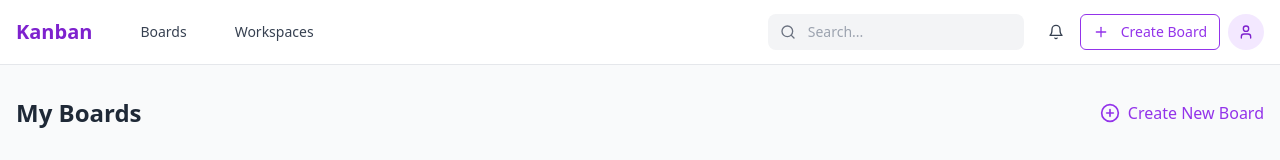
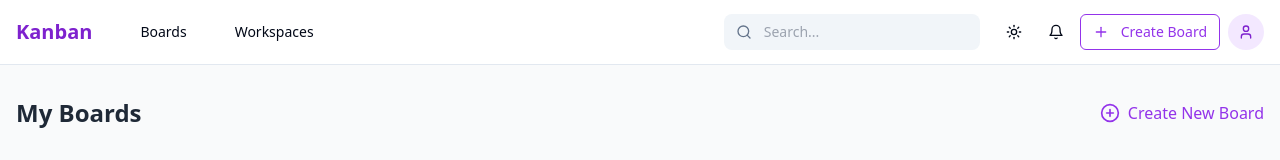
Before and after one commit to sanketdorle-github/task-track-tower, a React (Vite) app: page /dashboard in a window 1280 px wide. Both pictures are taken after typing "name@example.com", "Sample123" into the empty fields and a click on the button "Sign In". Shown: the top 160 px of the page. Built offline with nearby package versions, Linux system fonts and the light colour scheme.

Commit message:
Add theme switch
Implement dark and light theme switching functionality.

```diff
--- a/src/components/layout/AppHeader.tsx
+++ b/src/components/layout/AppHeader.tsx
@@ -11,6 +11,7 @@ import {
   DropdownMenuSeparator,
   DropdownMenuTrigger,
 } from "@/components/ui/dropdown-menu";
+import { ThemeToggle } from "@/components/theme/ThemeToggle";
 
 interface AppHeaderProps {
   onCreateBoardClick?: () => void;
@@ -31,11 +32,11 @@ const AppHeader: React.FC<AppHeaderProps> = ({ onCreateBoardClick }) => {
   const user = JSON.parse(localStorage.getItem("user") || "{}");
 
   return (
-    <header className="bg-white border-b border-gray-200 sticky top-0 z-10">
+    <header className="bg-background border-b border-border sticky top-0 z-10">
       <div className="container mx-auto px-4 h-16 flex items-center justify-between">
         <div className="flex items-center">
           <h1
-            className="text-xl font-bold text-purple-700 cursor-pointer"
+            className="text-xl font-bold text-purple-700 dark:text-purple-400 cursor-pointer"
             onClick={() => navigate("/dashboard")}
           >
             Kanban
@@ -45,13 +46,13 @@ const AppHeader: React.FC<AppHeaderProps> = ({ onCreateBoardClick }) => {
             <Button
               variant="ghost"
               onClick={() => navigate("/dashboard")}
-              className="text-gray-700 hover:text-purple-700"
+              className="text-foreground hover:text-purple-700 dark:hover:text-purple-400"
             >
               Boards
             </Button>
             <Button
               variant="ghost"
-              className="text-gray-700 hover:text-purple-700"
+              className="text-foreground hover:text-purple-700 dark:hover:text-purple-400"
             >
               Workspaces
             </Button>
@@ -60,27 +61,29 @@ const AppHeader: React.FC<AppHeaderProps> = ({ onCreateBoardClick }) => {
 
         <div className="flex items-center space-x-2">
           <div className="relative hidden md:block mx-2">
-            <Search className="absolute left-3 top-1/2 transform -translate-y-1/2 text-gray-500 h-4 w-4" />
+            <Search className="absolute left-3 top-1/2 transform -translate-y-1/2 text-muted-foreground h-4 w-4" />
             <input
               type="text"
               placeholder="Search..."
-              className="pl-10 pr-4 py-2 bg-gray-100 rounded-lg text-sm w-64 focus:outline-none focus:ring-2 focus:ring-purple-500"
+              className="pl-10 pr-4 py-2 bg-secondary rounded-lg text-sm w-64 focus:outline-none focus:ring-2 focus:ring-purple-500"
             />
           </div>
+
+          <ThemeToggle />
 
           <Button
             size="sm"
             variant="ghost"
             className="rounded-full p-2"
           >
-            <Bell className="h-5 w-5 text-gray-700" />
+            <Bell className="h-5 w-5 text-foreground" />
           </Button>
 
           <Button
             size="sm"
             variant="outline"
             onClick={onCreateBoardClick}
-            className="hidden md:flex items-center text-purple-600 border-purple-600 hover:bg-purple-50"
+            className="hidden md:flex items-center text-purple-600 dark:text-purple-400 border-purple-600 dark:border-purple-400 hover:bg-purple-50 dark:hover:bg-purple-900/20"
           >
             <Plus className="h-4 w-4 mr-1" /> Create Board
           </Button>
@@ -90,9 +93,9 @@ const AppHeader: React.FC<AppHeaderProps> = ({ onCreateBoardClick }) => {
               <Button
                 size="sm"
                 variant="ghost"
-                className="rounded-full p-0 h-9 w-9 bg-purple-100"
+                className="rounded-full p-0 h-9 w-9 bg-purple-100 dark:bg-purple-900/30"
               >
-                <User className="h-5 w-5 text-purple-700" />
+                <User className="h-5 w-5 text-purple-700 dark:text-purple-400" />
               </Button>
             </DropdownMenuTrigger>
             <DropdownMenuContent align="end" className="w-56">
--- /dev/null
+++ b/src/components/theme/ThemeProvider.tsx
@@ -0,0 +1,14 @@
+
+"use client";
+
+import * as React from "react";
+import { ThemeProvider as NextThemesProvider } from "next-themes";
+import { type ThemeProviderProps } from "next-themes/dist/types";
+
+export function ThemeProvider({ children, ...props }: ThemeProviderProps) {
+  return (
+    <NextThemesProvider {...props}>
+      {children}
+    </NextThemesProvider>
+  );
+}
--- /dev/null
+++ b/src/components/theme/ThemeToggle.tsx
@@ -0,0 +1,41 @@
+
+"use client";
+
+import * as React from "react";
+import { Moon, Sun } from "lucide-react";
+import { useTheme } from "next-themes";
+
+import { Button } from "@/components/ui/button";
+import {
+  DropdownMenu,
+  DropdownMenuContent,
+  DropdownMenuItem,
+  DropdownMenuTrigger,
+} from "@/components/ui/dropdown-menu";
+
+export function ThemeToggle() {
+  const { setTheme } = useTheme();
+
+  return (
+    <DropdownMenu>
+      <DropdownMenuTrigger asChild>
+        <Button variant="ghost" size="sm" className="h-9 w-9 px-0">
+          <Sun className="h-5 w-5 rotate-0 scale-100 transition-all dark:-rotate-90 dark:scale-0" />
+          <Moon className="absolute h-5 w-5 rotate-90 scale-0 transition-all dark:rotate-0 dark:scale-100" />
+          <span className="sr-only">Toggle theme</span>
+        </Button>
+      </DropdownMenuTrigger>
+      <DropdownMenuContent align="end">
+        <DropdownMenuItem onClick={() => setTheme("light")}>
+          Light
+        </DropdownMenuItem>
+        <DropdownMenuItem onClick={() => setTheme("dark")}>
+          Dark
+        </DropdownMenuItem>
+        <DropdownMenuItem onClick={() => setTheme("system")}>
+          System
+        </DropdownMenuItem>
+      </DropdownMenuContent>
+    </DropdownMenu>
+  );
+}
--- a/src/main.tsx
+++ b/src/main.tsx
@@ -3,9 +3,12 @@ import { createRoot } from 'react-dom/client'
 import { BrowserRouter } from 'react-router-dom'
 import App from './App.tsx'
 import './index.css'
+import { ThemeProvider } from './components/theme/ThemeProvider'
 
 createRoot(document.getElementById("root")!).render(
-  <BrowserRouter>
-    <App />
-  </BrowserRouter>
+  <ThemeProvider attribute="class" defaultTheme="system" enableSystem>
+    <BrowserRouter>
+      <App />
+    </BrowserRouter>
+  </ThemeProvider>
 );
--- a/src/pages/LoginPage.tsx
+++ b/src/pages/LoginPage.tsx
@@ -15,11 +15,11 @@ const LoginPage = () => {
   }, [navigate]);
 
   return (
-    <div className="min-h-screen flex items-center justify-center bg-gradient-to-br from-purple-50 to-indigo-50 p-4">
+    <div className="min-h-screen flex items-center justify-center bg-gradient-to-br from-purple-50 to-indigo-50 dark:from-gray-900 dark:to-purple-950 p-4">
       <div className="w-full max-w-md">
         <div className="text-center mb-8">
-          <h1 className="text-3xl font-bold text-purple-700 mb-2">Welcome Back</h1>
-          <p className="text-gray-600">Sign in to access your Kanban boards</p>
+          <h1 className="text-3xl font-bold text-purple-700 dark:text-purple-400 mb-2">Welcome Back</h1>
+          <p className="text-gray-600 dark:text-gray-300">Sign in to access your Kanban boards</p>
         </div>
 
         <LoginForm />
```
